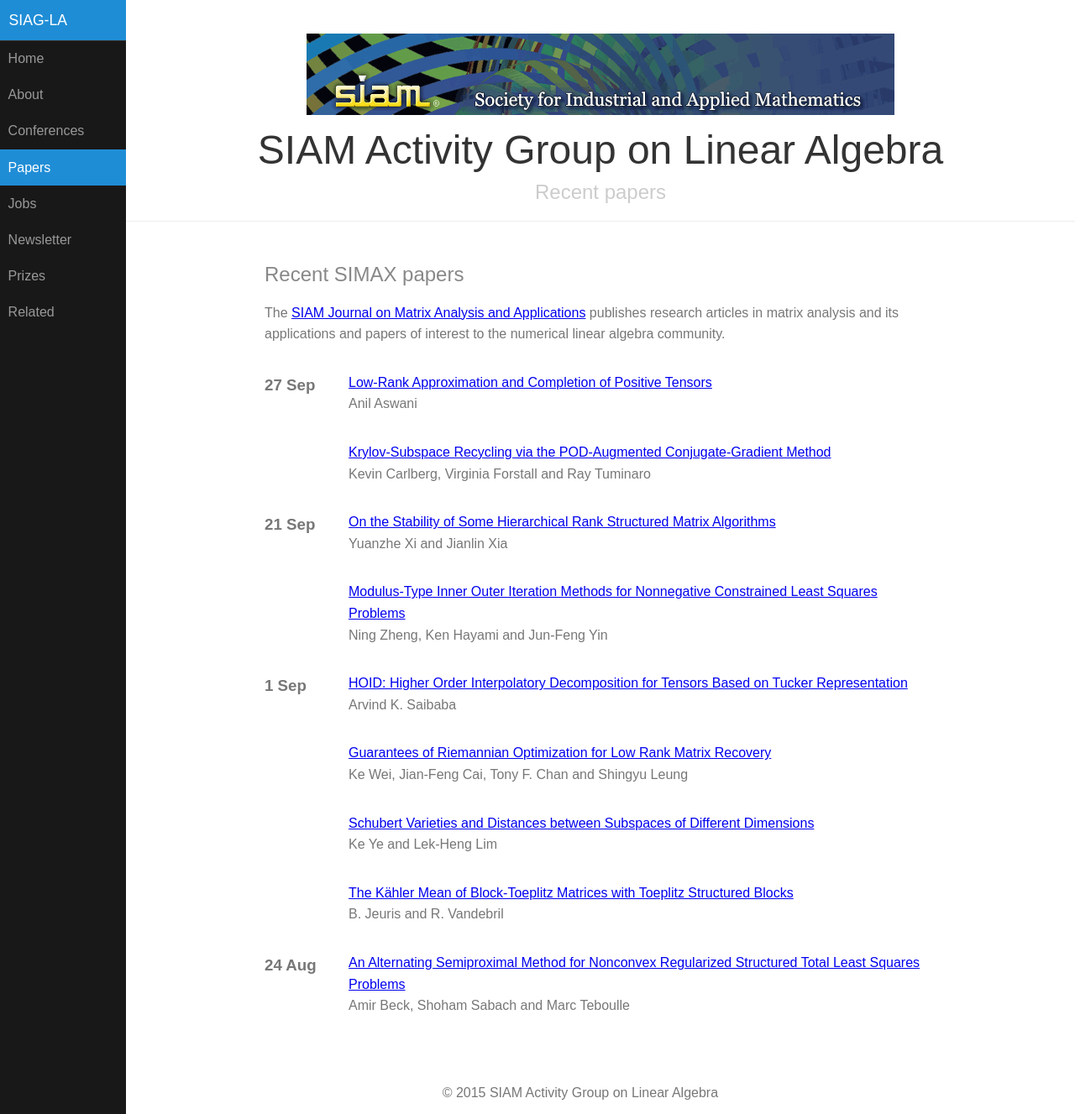
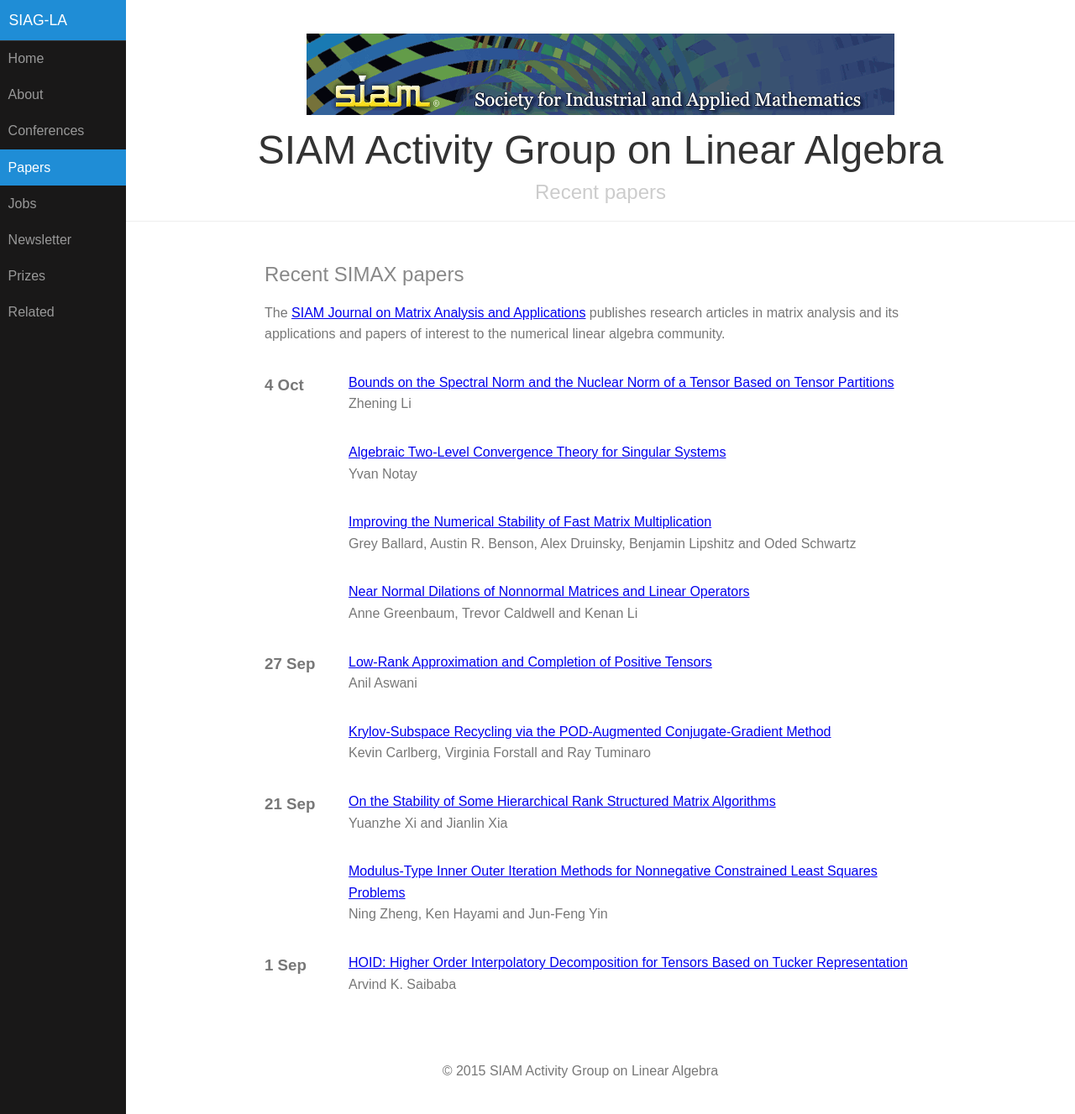
Before and after one commit to dbindel/siagla, a Jekyll site: the page built from simax.html, in a window 1280 px wide and 1327 px high. Shown: the whole window at 84% size. Built offline with Jekyll 4.4.1, drawn with Linux system fonts in a browser that asks for light colours.

Commit message:
Automated updates to simax.yml

```diff
--- a/_data/simax.yml
+++ b/_data/simax.yml
@@ -1822,3 +1822,37 @@
   pp_start: '1337'
   title: Low-Rank Approximation and Completion of Positive Tensors
   volume: '37'
+- authors: Anne Greenbaum, Trevor Caldwell and Kenan Li
+  date: '2016-10-04T07:00:00Z'
+  doi: doi:10.1137/16M1064908
+  link: http://epubs.siam.org/doi/abs/10.1137/16M1064908?ai=s7&mi=3ezuvv&af=R
+  pp_end: '1381'
+  pp_start: '1365'
+  title: Near Normal Dilations of Nonnormal Matrices and Linear Operators
+  volume: '37'
+- authors: Grey Ballard, Austin R. Benson, Alex Druinsky, Benjamin Lipshitz and Oded
+    Schwartz
+  date: '2016-10-04T07:00:00Z'
+  doi: doi:10.1137/15M1032168
+  link: http://epubs.siam.org/doi/abs/10.1137/15M1032168?ai=s7&mi=3ezuvv&af=R
+  pp_end: '1418'
+  pp_start: '1382'
+  title: Improving the Numerical Stability of Fast Matrix Multiplication
+  volume: '37'
+- authors: Yvan Notay
+  date: '2016-10-04T07:00:00Z'
+  doi: doi:10.1137/15M1031539
+  link: http://epubs.siam.org/doi/abs/10.1137/15M1031539?ai=s7&mi=3ezuvv&af=R
+  pp_end: '1439'
+  pp_start: '1419'
+  title: Algebraic Two-Level Convergence Theory for Singular Systems
+  volume: '37'
+- authors: Zhening Li
+  date: '2016-10-04T07:00:00Z'
+  doi: doi:10.1137/15M1028777
+  link: http://epubs.siam.org/doi/abs/10.1137/15M1028777?ai=s7&mi=3ezuvv&af=R
+  pp_end: '1452'
+  pp_start: '1440'
+  title: Bounds on the Spectral Norm and the Nuclear Norm of a Tensor Based on Tensor
+    Partitions
+  volume: '37'
```
